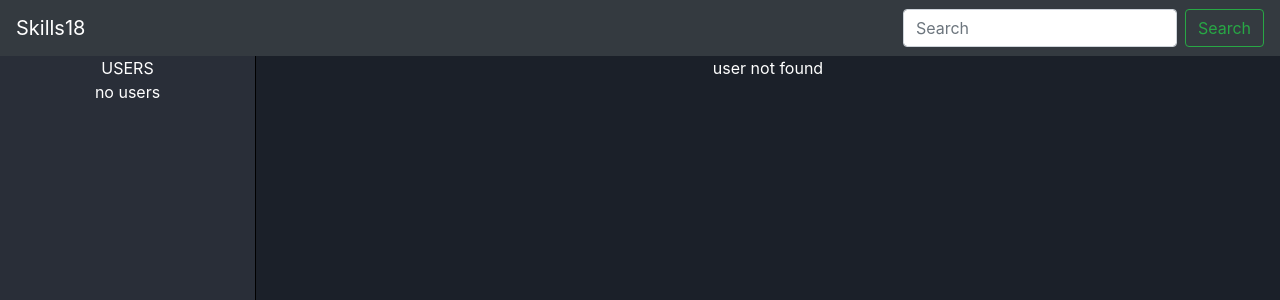
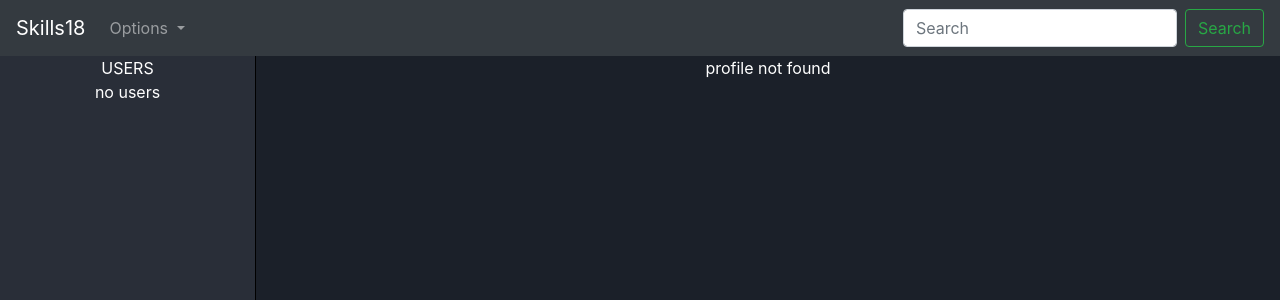
Before and after one commit to LucGon/skills18, a Symfony app: template templates/main/search.html.twig in a window 1280 px wide. Shown: the top 300 px of the page. Run offline with Twig, Linux system fonts and the light colour scheme; the template is opened without the code that fills it, so the values that code supplies are empty; some libraries are stand-ins or nearby versions.

Commit message:
Fixed profile layout

```diff
--- a/templates/header.html
+++ b/templates/header.html
@@ -7,6 +7,17 @@
         </button>
 
         <div class="collapse navbar-collapse" id="navbarSupportedContent">
+            <ul class="navbar-nav mr-auto">
+            <li class="nav-item dropdown">
+                <a class="nav-link dropdown-toggle" href="#" id="navbarDropdown" role="button" data-toggle="dropdown" aria-haspopup="true" aria-expanded="false">
+                    Options
+                </a>
+                <div class="dropdown-menu" aria-labelledby="navbarDropdown">
+                    <div class="dropdown-divider"></div>
+                    <a class="dropdown-item" href="logout">Logout</a>
+                </div>
+            </li>
+            </ul>
             <form class="ml-auto form-inline my-2 my-lg-0" action="{{ path('search') }}" method="POST">
                 <input class="form-control mr-sm-2" type="search" placeholder="Search" name="search" aria-label="Search">
                 <button class="btn btn-outline-success my-2 my-sm-0" type="submit">Search</button>
--- a/templates/main/search.html.twig
+++ b/templates/main/search.html.twig
@@ -4,15 +4,24 @@
 {% block body %}
     {% include 'header.html' %}
     <div id="main">
-        {% include 'sidebar.html' %}
-        <div id="profile" class="con">
-            {% if search %}
-                PROFILE
-                <div class="block">{{ search[0].name }}</div>
-                <div class="block">{{ search[0].id }}</div>
-            {% else %}
-                <p>user not found</p>
-            {% endif %}
-        </div>
+
+        {% if search %}
+            {% include 'profile.html' %}
+            <div id="messages" class="con">
+                {% if search %}
+                    MESSAGES
+                    {% for message in search[1] %}
+                        <div class="block">{{ message.author.name }}: {{ message.content }}</div>
+                    {% else %}
+                        <p>no messages</p>
+                    {% endfor %}
+                {% endif %}
+            </div>
+        {% else %}
+            {% include 'sidebar.html' %}
+            <div id="messages" class="con">
+                <p>profile not found</p>
+            </div>
+        {% endif %}
     </div>
 {% endblock %}
--- /dev/null
+++ b/templates/profile.html
@@ -0,0 +1,5 @@
+<div id="users" class="con">
+    PROFILE
+    <div class="block">{{ search[0].name }}</div>
+    <div class="block">{{ search[0].id }}</div>
+</div>
```
Also changed, not shown: src/Controller/MainController.php (+8 -2 lines).
